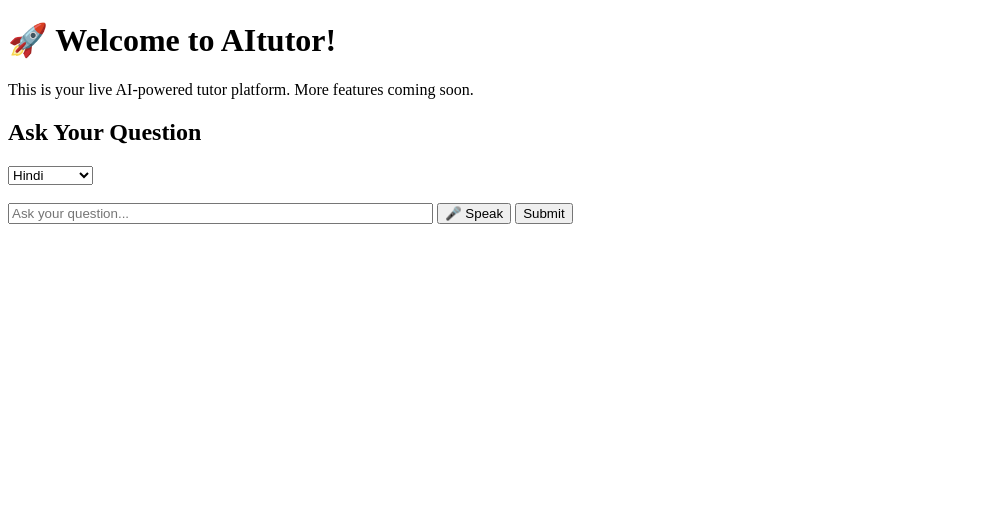
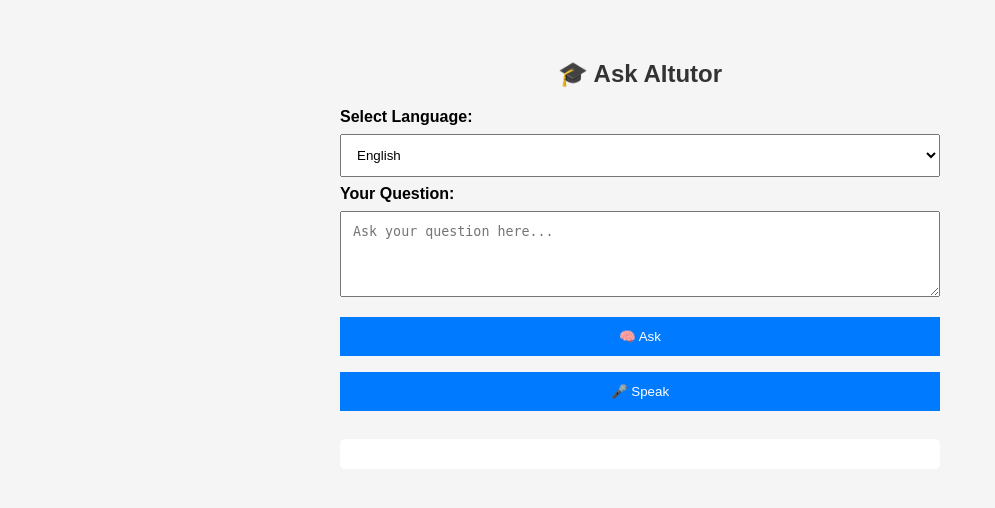
Before and after one commit to gogoii3008/AItutor, a Flask app: page / in a window 1280 px wide. Shown: the top 508 px of the page, without its empty margins (0-995 px from the left). Run offline with Flask 3, Linux system fonts and the light colour scheme.

Commit message:
Update index.html

```diff
--- a/templates/index.html
+++ b/templates/index.html
@@ -1,77 +1,108 @@
 <!DOCTYPE html>
 <html lang="en">
 <head>
-  <meta charset="UTF-8">
-  <title>AItutor</title>
+  <meta charset="UTF-8" />
+  <meta name="viewport" content="width=device-width, initial-scale=1.0"/>
+  <title>AItutor - Ask Anything</title>
+  <style>
+    body {
+      font-family: Arial, sans-serif;
+      padding: 40px;
+      max-width: 600px;
+      margin: auto;
+      background: #f5f5f5;
+    }
+    h2 {
+      text-align: center;
+      color: #333;
+    }
+    label {
+      font-weight: bold;
+    }
+    select, textarea, button {
+      width: 100%;
+      padding: 12px;
+      margin: 8px 0;
+      box-sizing: border-box;
+    }
+    button {
+      background-color: #007BFF;
+      color: white;
+      border: none;
+      cursor: pointer;
+    }
+    button:hover {
+      background-color: #0056b3;
+    }
+    #response {
+      background: #fff;
+      padding: 15px;
+      border-radius: 5px;
+      margin-top: 20px;
+      white-space: pre-wrap;
+    }
+  </style>
 </head>
 <body>
-  <h1>🚀 Welcome to AItutor!</h1>
-  <p>This is your live AI-powered tutor platform. More features coming soon.</p>
-  <h2>Ask Your Question</h2>
+  <h2>🎓 Ask AItutor</h2>
 
-<select id="language">
+  <form id="ask-form">
+    <label for="Language">Select Language:</label>
+    <select name="Language" id="Language">
+      <option value="English">English</option>
       <option value="Hindi">Hindi</option>
-  <option value="English">English</option>
       <option value="Assamese">Assamese</option>
     </select>
 
-<br><br>
+    <label for="Body">Your Question:</label>
+    <textarea name="Body" id="Body" rows="4" placeholder="Ask your question here..."></textarea>
 
-<input type="text" id="questionInput" placeholder="Ask your question..." size="50" />
-<button id="micBtn">🎤 Speak</button>
-<button id="submitBtn">Submit</button>
+    <button type="submit">🧠 Ask</button>
+    <button type="button" onclick="startDictation()">🎤 Speak</button>
+  </form>
 
-<p id="response"></p>
+  <div id="response"></div>
 
   <script>
-  const micBtn = document.getElementById('micBtn');
-  const submitBtn = document.getElementById('submitBtn');
-  const inputBox = document.getElementById('questionInput');
-  const languageSelect = document.getElementById('language');
-  const responsePara = document.getElementById('response');
+    document.getElementById("ask-form").addEventListener("submit", async function(e) {
+      e.preventDefault();
+      const formData = new FormData(this);
+      const responseDiv = document.getElementById("response");
+      responseDiv.innerText = "Thinking...";
 
-  micBtn.addEventListener('click', () => {
-    const recognition = new (window.SpeechRecognition || window.webkitSpeechRecognition)();
-    const selectedLang = languageSelect.value;
+      try {
+        const response = await fetch("/bot", {
+          method: "POST",
+          body: formData
+        });
+        const result = await response.text();
+        responseDiv.innerText = result;
+      } catch (error) {
+        responseDiv.innerText = "Error: " + error;
+      }
+    });
 
-    if (selectedLang === "Assamese") {
-      recognition.lang = 'as-IN';
-    } else if (selectedLang === "English") {
-      recognition.lang = 'en-IN';
-    } else {
-      recognition.lang = 'hi-IN';
+    function startDictation() {
+      if (!('webkitSpeechRecognition' in window)) {
+        alert("Your browser doesn't support speech recognition.");
+        return;
       }
 
+      const recognition = new webkitSpeechRecognition();
+      recognition.lang = "en-IN";
       recognition.interimResults = false;
       recognition.maxAlternatives = 1;
 
-    recognition.start();
-
-    recognition.onresult = (event) => {
-      const transcript = event.results[0][0].transcript;
-      inputBox.value = transcript;
+      recognition.onresult = function(event) {
+        document.getElementById("Body").value = event.results[0][0].transcript;
       };
 
-    recognition.onerror = (event) => {
-      alert("Speech recognition error: " + event.error);
+      recognition.onerror = function(event) {
+        alert("Speech error: " + event.error);
       };
-  });
 
-  submitBtn.addEventListener('click', async () => {
-    const question = inputBox.value;
-    const lang = languageSelect.value;
-
-    const response = await fetch("/bot", {
-      method: "POST",
-      headers: { "Content-Type": "application/x-www-form-urlencoded" },
-      body: new URLSearchParams({ Body: question, Language: lang })
-    });
-
-    const text = await response.text();
-    responsePara.innerText = text;
-  });
+      recognition.start();
+    }
   </script>
-
-
 </body>
 </html>
```
Lines whose indentation alone changed are shown as unchanged.
